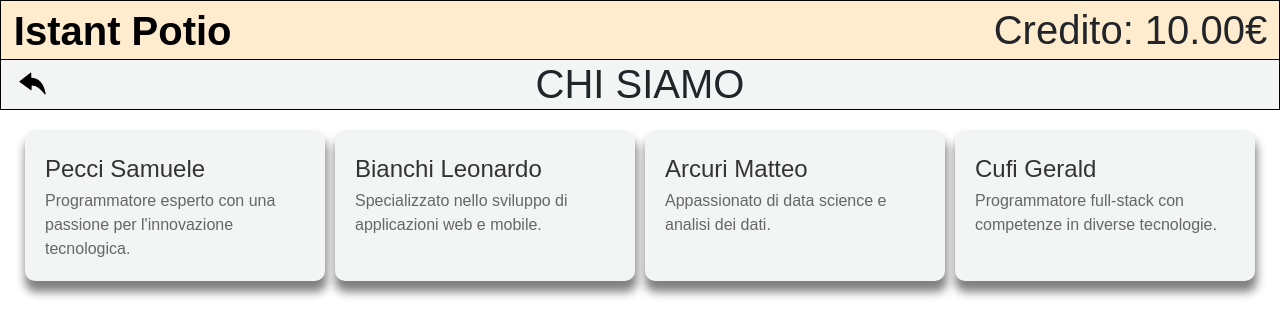
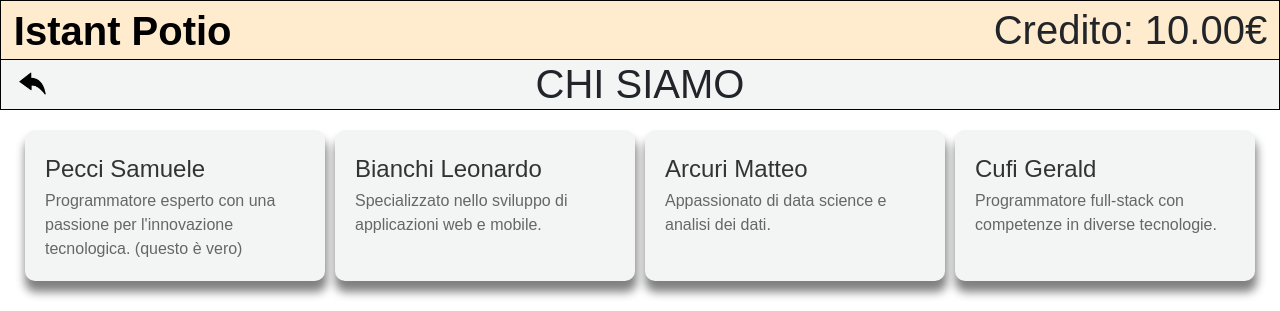
Before and after one commit to SamuPecci/IstantPotio, an Angular app: page /chisiamo in a window 1280 px wide. Shown: the top 311 px of the page. Built offline with nearby package versions, Linux system fonts and the light colour scheme.

Commit message:
Prova anch'essa degna di nota

```diff
--- a/src/app/Components/chi-siamo/chi-siamo.component.html
+++ b/src/app/Components/chi-siamo/chi-siamo.component.html
@@ -4,7 +4,7 @@
     <section class="team-section">
         <div class="team-member">
             <h2>Pecci Samuele</h2>
-            <p>Programmatore esperto con una passione per l'innovazione tecnologica.</p>
+            <p>Programmatore esperto con una passione per l'innovazione tecnologica. (questo è vero)</p>
         </div>
 
         <div class="team-member">
```
